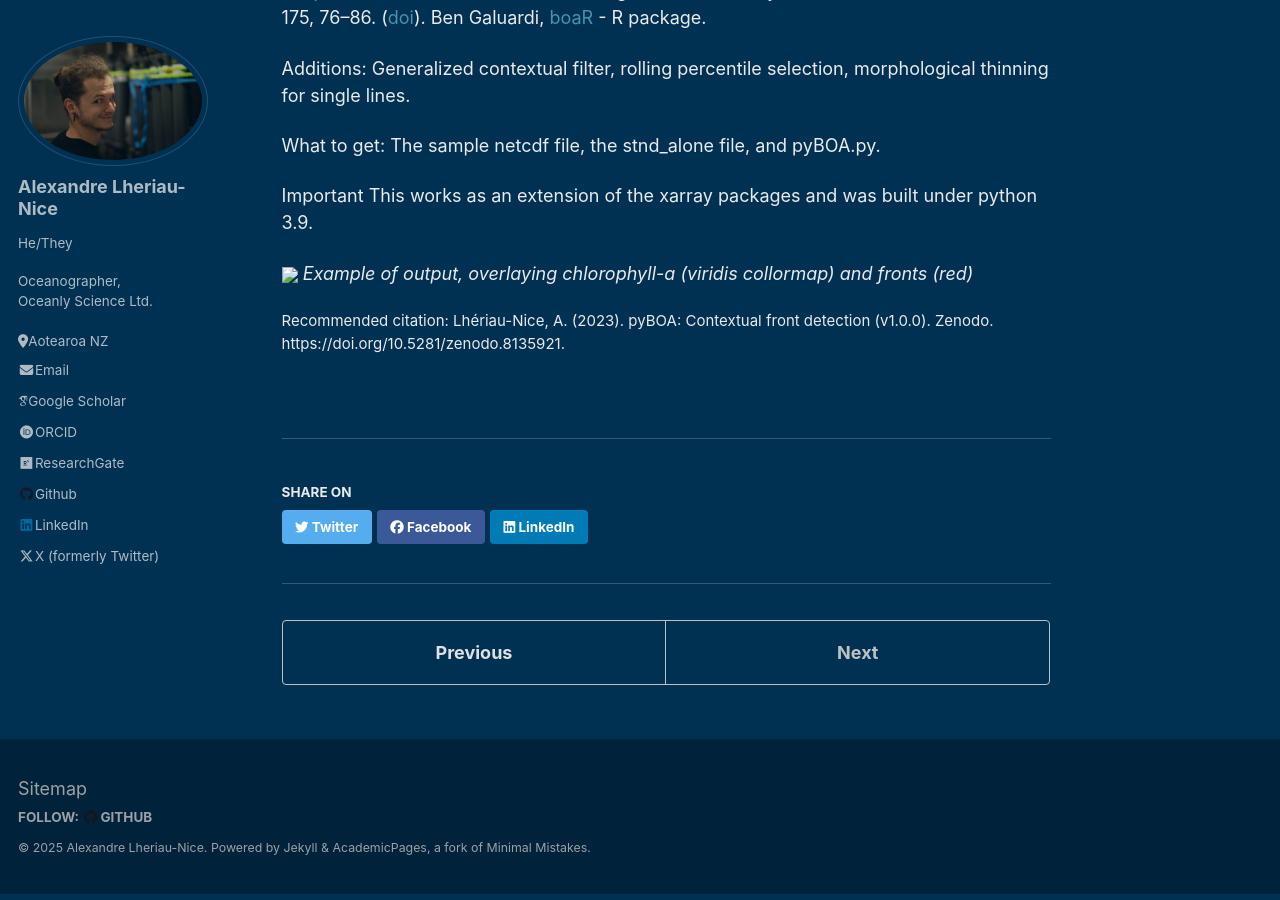
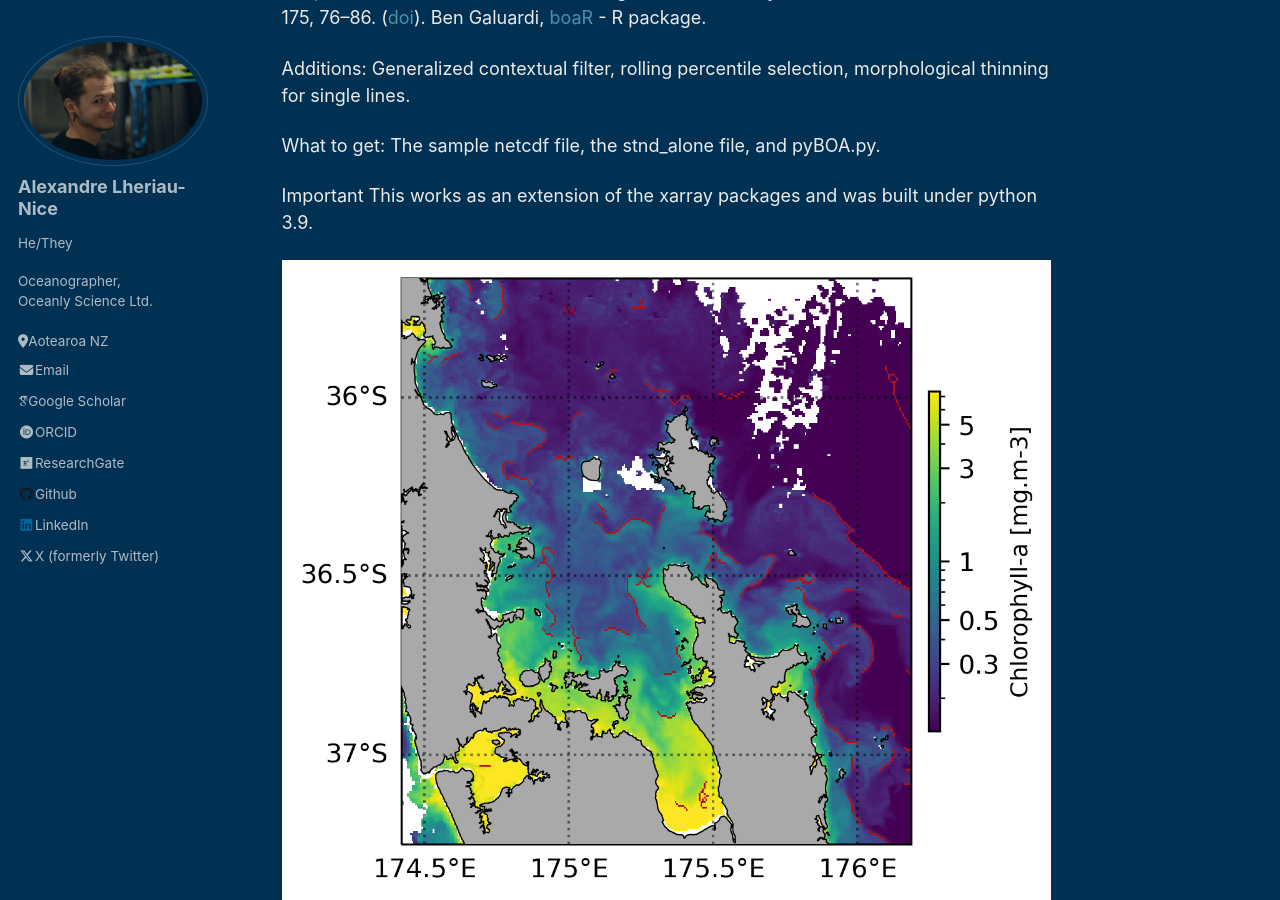
Before and after one commit to AlxLhrNc/AlxLhrNc.github.io, a Jekyll site: the page built from _portfolio/2023_pyBOA.md, in a window 1280 px wide and 900 px high, scrolled down 473 px. Built offline with Jekyll 4.4.1, drawn with Linux system fonts in a browser that asks for light colours; some web fonts are replaced.

Commit message:
Update 2023_pyBOA.md

```diff
--- a/_portfolio/2023_pyBOA.md
+++ b/_portfolio/2023_pyBOA.md
@@ -1,6 +1,6 @@
 ---
 title: "pyBOA"
-excerpt: "Frontal detection using chlorophyll<br/><img src='/images/raw_chl.png' width='500'>"
+excerpt: "Frontal detection using chlorophyll<br/><img src='/images/pyBOA/raw_chl.png' width='500'>"
 collection: portfolio
 date: 2022-12-19
 citation: "Lhériau-Nice, A. (2023). pyBOA: Contextual front detection (v1.0.0). Zenodo. https://doi.org/10.5281/zenodo.8135921."
@@ -18,5 +18,5 @@
 
 Important This works as an extension of the xarray packages and was built under python 3.9.
 
-<img src='/images/example_pyBOA.png' width="1000">
+<img src='/images/pyBOA/example_pyBOA.png' width="1000">
 _Example of output, overlaying chlorophyll-a (viridis collormap) and fronts (red)_
```
